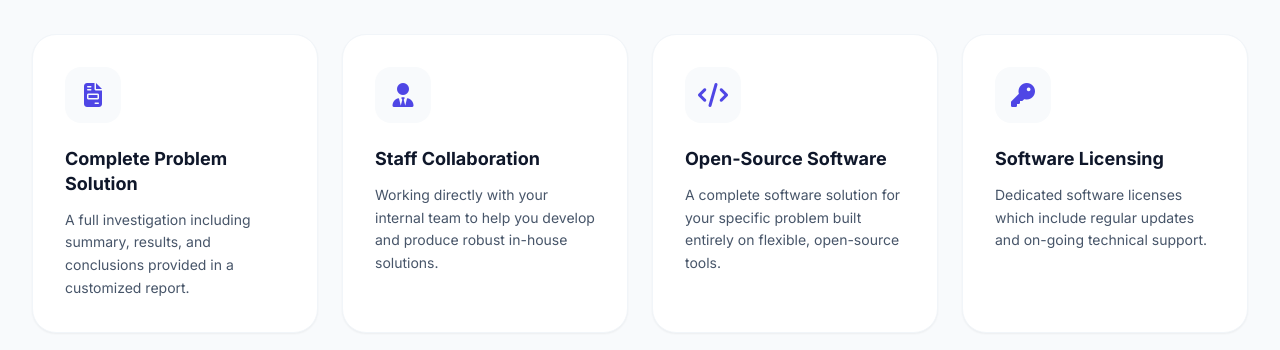
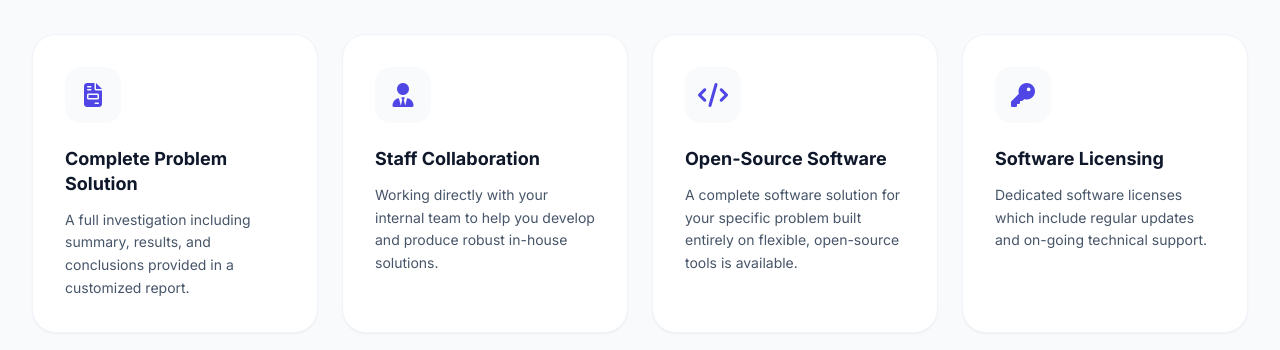
Before and after one commit to rhaynes74/OptimaSolutions, a React (Vite) app: page / in a window 1280 px wide. Shown: the part 3333-3683 px from the top of the page. Built offline with nearby package versions, Linux system fonts and the light colour scheme.

Commit message:
Update description for Open-Source Software section

```diff
--- a/components/About.tsx
+++ b/components/About.tsx
@@ -24,7 +24,7 @@ const About: React.FC<AboutProps> = ({ isStandalone }) => {
     },
     {
       title: "Open-Source Software",
-      desc: "A complete software solution for your specific problem built entirely on flexible, open-source tools.",
+      desc: "A complete software solution for your specific problem built entirely on flexible, open-source tools is available.",
       icon: "fa-code"
     },
     {
```
